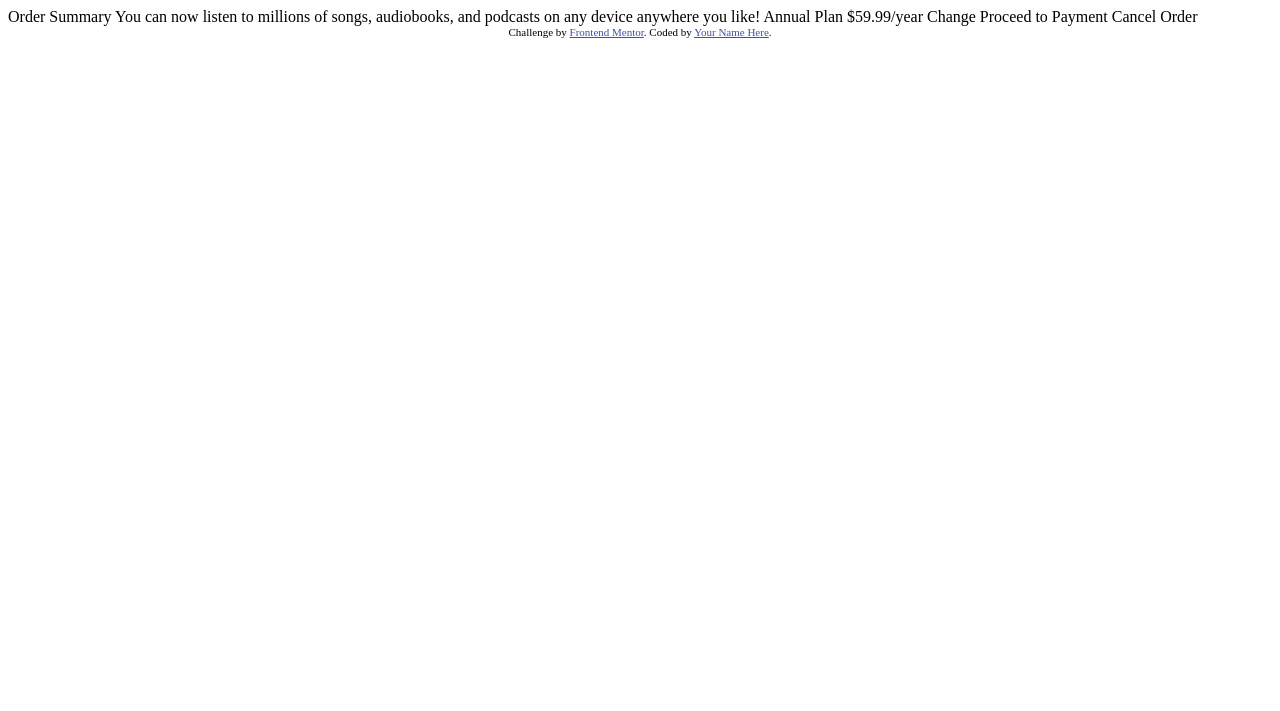
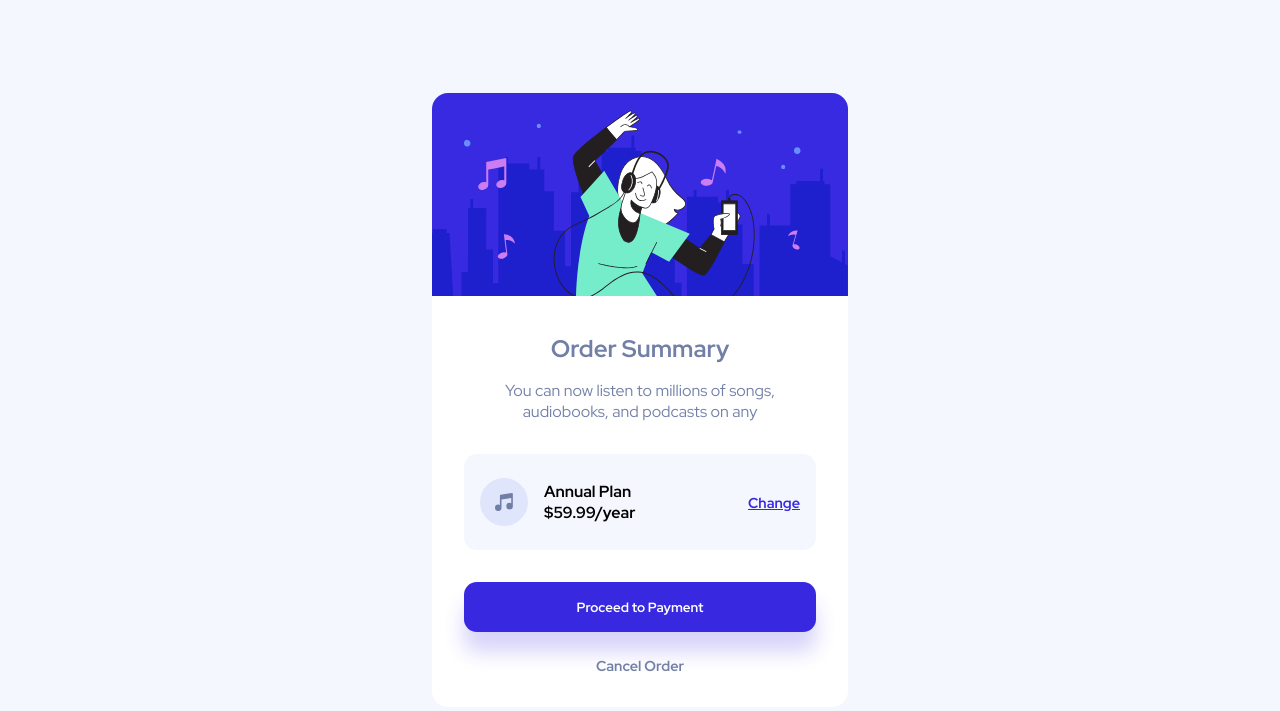
Before and after one commit to GustavoCGomes/order-summary-component-main, a plain HTML site: page order-summary-component-main/index.html in a window 1280 px wide. Drawn offline with Linux system fonts and the light colour scheme.

Commit message:
Desafio 99% completo

```diff
--- /dev/null
+++ b/css/style.css
@@ -0,0 +1,117 @@
+* {
+    margin: 0;
+    padding: 0;
+    box-sizing: border-box;
+    font-family: 'Red Hat Display', sans-serif;
+}
+
+body {
+    background: hsl(225, 100%, 98%);
+    width: 100%;
+    height: 100vh;
+    display: flex;
+    align-items: center;
+    justify-content: center;
+    padding: 1rem;
+}
+
+main {
+    background: white;
+    max-width: 416px;
+    border-radius: 1rem;
+}
+
+main section {
+    display: flex;
+    align-items: center;
+    justify-content: center;
+    flex-direction: column;
+    padding: 0 2rem;
+    height: 100%;
+    width: 100%;
+}
+
+main section h1 {
+    margin-top: 2rem;
+    margin-bottom: 1rem;
+    color: hsl(224, 23%, 55%);
+}
+
+main section span {
+    color: hsl(224, 23%, 55%);
+    text-align: center;
+}
+
+main img {
+    width: 100%;
+    border-radius: 1rem 1rem 0 0;
+}
+
+main .informations {
+    display: flex;
+    align-items: center;
+    justify-content: space-between;
+    width: 100%;
+    background:hsl(225, 100%, 98%);
+    border-radius: 0.8rem;
+    padding: 1.5rem 1rem;
+    margin: 2rem 0;
+}
+
+main .informations .music-price {
+    display: flex;
+    align-items: center;
+}
+
+main .informations .price {
+    display: flex;
+    flex-direction: column;
+}
+
+main .informations img {
+    width: 48px;
+    margin-right: 1rem;
+}
+
+main .informations a {
+    color: hsl(245, 75%, 52%);
+    font-weight: 600;
+    font-size: 90%;
+    transition: all 0.3s;
+}
+
+main .informations a:hover {
+    color: hsl(223, 47%, 23%);
+    text-decoration: none;
+}
+
+main button {
+    cursor: pointer;
+    background: hsl(245, 75%, 52%);
+    color: white;
+    font-weight: 600;
+    border: none;
+    width: 100%;
+    padding: 1rem 0;
+    border-radius: 0.8rem;
+    margin-bottom: 1.5rem;
+    box-shadow:  0px 20px 20px rgba(56, 42, 225, 0.2);
+    transition: 0.3s;
+}
+
+main button:hover {
+    background: #766cf1;
+}
+
+#cancel-order {
+    text-decoration: none;
+    color: hsl(224, 23%, 55%);
+    font-weight: 600;
+    font-size: 0.9rem;
+    margin-bottom: 2rem;
+    transition: color 0.3s;
+}
+
+#cancel-order:hover {
+    color: hsl(223, 47%, 23%);
+}
--- a/order-summary-component-main/index.html
+++ b/order-summary-component-main/index.html
@@ -1,37 +1,43 @@
 <!DOCTYPE html>
 <html lang="en">
 <head>
+  <link rel="preconnect" href="https://fonts.gstatic.com" crossorigin>
   <meta charset="UTF-8">
   <meta name="viewport" content="width=device-width, initial-scale=1.0"> <!-- displays site properly based on user's device -->
 
   <link rel="icon" type="image/png" sizes="32x32" href="./images/favicon-32x32.png">
 
+  <link rel="preconnect" href="https://fonts.googleapis.com">
+  <link href="https://fonts.googleapis.com/css2?family=Red+Hat+Display:wght@400;500;700&display=swap" rel="stylesheet">
+
+  <link rel="stylesheet" href="/css/style.css">
+
   <title>Frontend Mentor | Order summary card</title>
 
-  <!-- Feel free to remove these styles or customise in your own stylesheet 👍 -->
-  <style>
-    .attribution { font-size: 11px; text-align: center; }
-    .attribution a { color: hsl(228, 45%, 44%); }
-  </style>
 </head>
 <body>
 
-  Order Summary
+  <main>
+    <img src="images/illustration-hero.svg" alt="Hero illustration">
+    <section>
+      <h1>Order Summary</h1>
 
-  You can now listen to millions of songs, audiobooks, and podcasts on any
-  device anywhere you like!
+      <span class="description">You can now listen to millions of songs, audiobooks, and podcasts on any</span>
 
-  Annual Plan
-  $59.99/year
+      <div class="informations">
+        <div class="music-price">
+          <img src="images/icon-music.svg" alt="Music-icon">
+          <div class="price">
+            <strong>Annual Plan</strong>
+            <strong>$59.99/year</strong>
+          </div>
+        </div>
+        <a href="#">Change</a>
+      </div>
+      <button>Proceed to Payment</button>
+      <a href="#" id="cancel-order">Cancel Order</a>
+    </section>
+  </main>
 
-  Change
-
-  Proceed to Payment
-  Cancel Order
-
-  <div class="attribution">
-    Challenge by <a href="https://www.frontendmentor.io?ref=challenge" target="_blank">Frontend Mentor</a>.
-    Coded by <a href="#">Your Name Here</a>.
-  </div>
 </body>
 </html>
```
